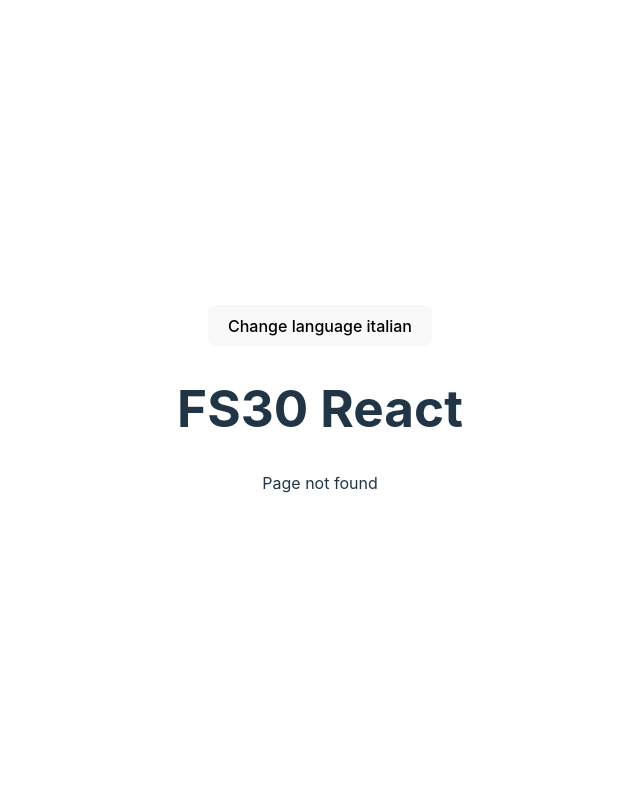
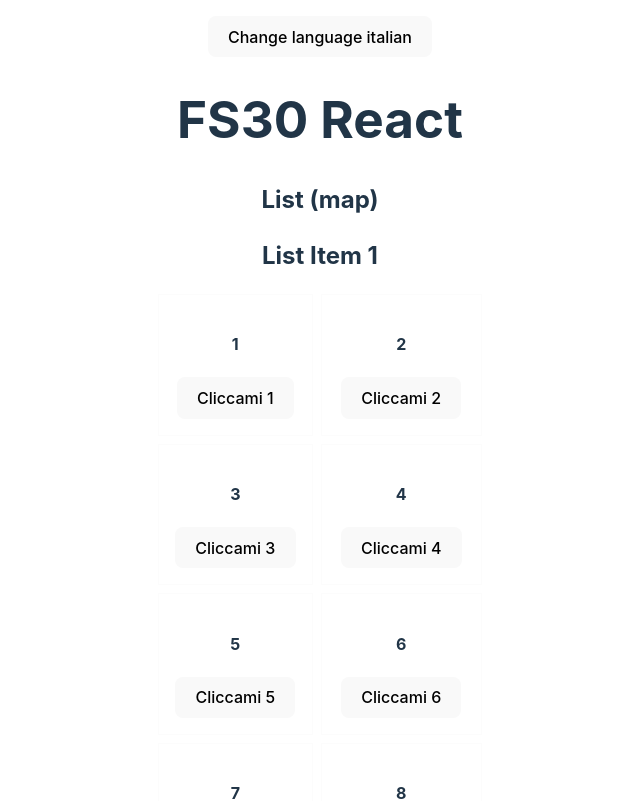
Before and after one commit to nicogheart1/corso-fullstack, a React (Vite) app in the folder js/react/first-react-app/: page /list/1 in a window 1280 px wide. Before the commit this address had no page. Shown: the top 801 px of the page, without its empty margins (320-960 px from the left). Built offline with nearby package versions, Linux system fonts and the light colour scheme.

Commit message:
281024 router pt.2

```diff
--- a/js/react/first-react-app/src/App.jsx
+++ b/js/react/first-react-app/src/App.jsx
@@ -3,6 +3,7 @@ import "./App.css";
 import { BrowserRouter, Link, Route, Routes } from "react-router-dom";
 import Home from "./pages/Home";
 import List from './components/List'
+import ListItem from "./components/ListItem";
 
 export const LanguageProvider = createContext("italian");
 
@@ -29,7 +30,10 @@ function App() {
               </div>
             }
           />
-          <Route path="/list" element={<List />} />
+          <Route path="/list" element={<List />}>
+            <Route index element={<div>Select an item</div>} />
+            <Route path="/list/:itemId" element={<ListItem />} />
+          </Route>
 
           <Route path="*" element={<div>Page not found</div>} />
         </Routes>
--- a/js/react/first-react-app/src/components/CardList.jsx
+++ b/js/react/first-react-app/src/components/CardList.jsx
@@ -2,13 +2,13 @@ import { useContext } from "react";
 import Button from "./Button";
 import { LanguageProvider } from "../App";
 
-const CardList = ({ value }) => {
+const CardList = ({ value, onBtnClick }) => {
   const lang = useContext(LanguageProvider);
   return (
     <div className="contenitore" style={{ border: "1px solid #fcfcfc", padding: "1rem"}}>
       <h4>{value}</h4>
       <div>
-        <Button btnLabel={`${lang === "english" ? "Click me" : "Cliccami"} ${value}`} />
+        <Button onBtnClick={onBtnClick} btnLabel={`${lang === "english" ? "Click me" : "Cliccami"} ${value}`} />
       </div>
     </div>
   );
--- a/js/react/first-react-app/src/components/List.jsx
+++ b/js/react/first-react-app/src/components/List.jsx
@@ -1,11 +1,17 @@
+import { Outlet, useNavigate } from "react-router-dom";
 import CardList from "./CardList";
 
 const List = () => {
   const numbers = [1, 2, 3, 4, 5, 6, 7, 8, 9, 10, 1];
 
+  const navigate = useNavigate();
+
   return (
     <div>
       <h2>List (map)</h2>
+
+      <Outlet />
+
       <div
         style={{
           display: "grid",
@@ -14,7 +20,9 @@ const List = () => {
         }}
       >
         {numbers.map((num, i) => (
-          <CardList key={i} value={num} />
+          <CardList key={i} value={num} onBtnClick={() => {
+            navigate(`/list/${num}`);
+          }} />
         ))}
       </div>
     </div>
--- /dev/null
+++ b/js/react/first-react-app/src/components/ListItem.jsx
@@ -0,0 +1,8 @@
+import { useParams } from "react-router-dom";
+
+const ListItem = () => {
+    const { itemId } = useParams();
+    return (<div><h2>List Item {itemId}</h2></div>);
+};
+
+export default ListItem;
```
